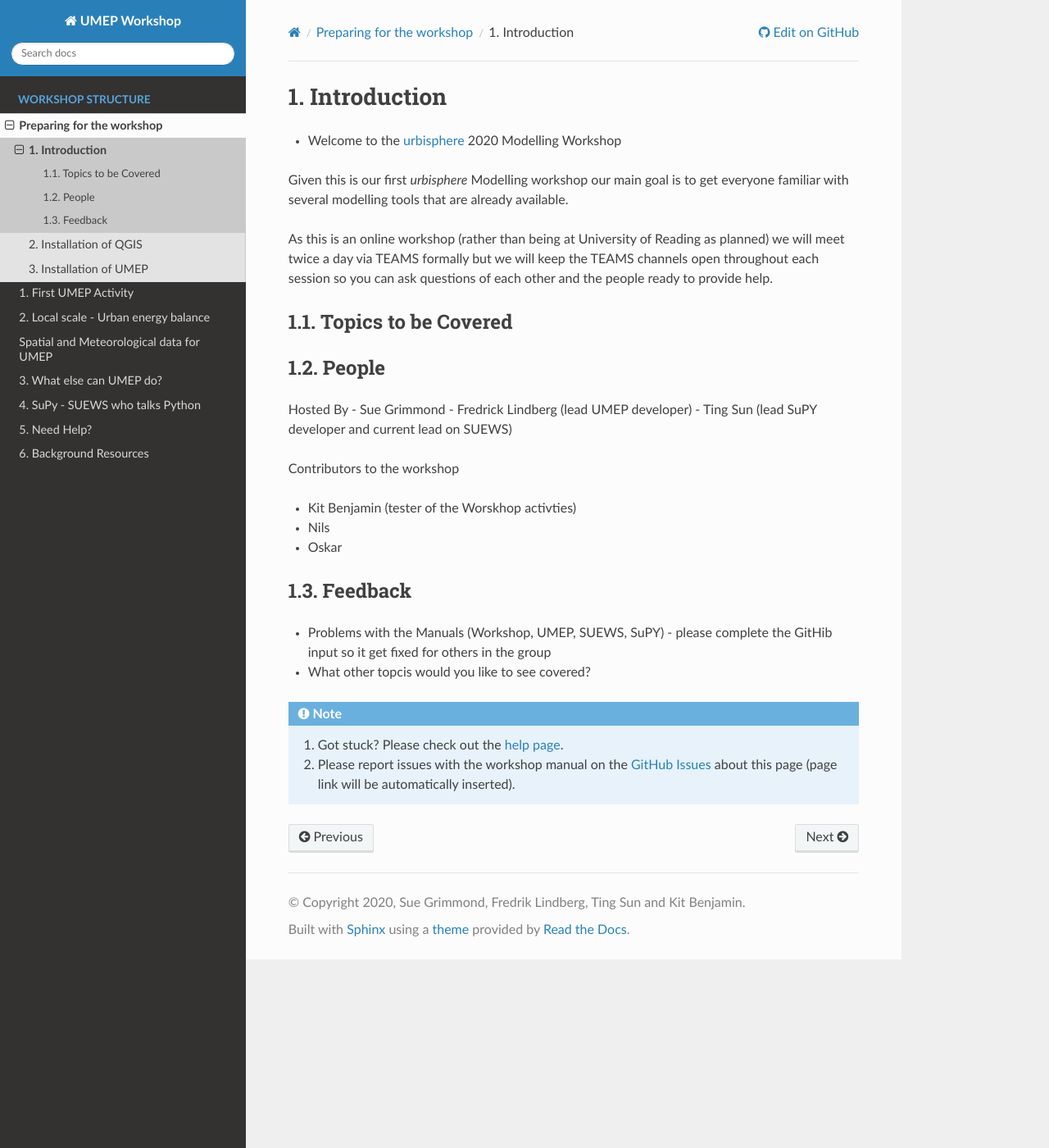
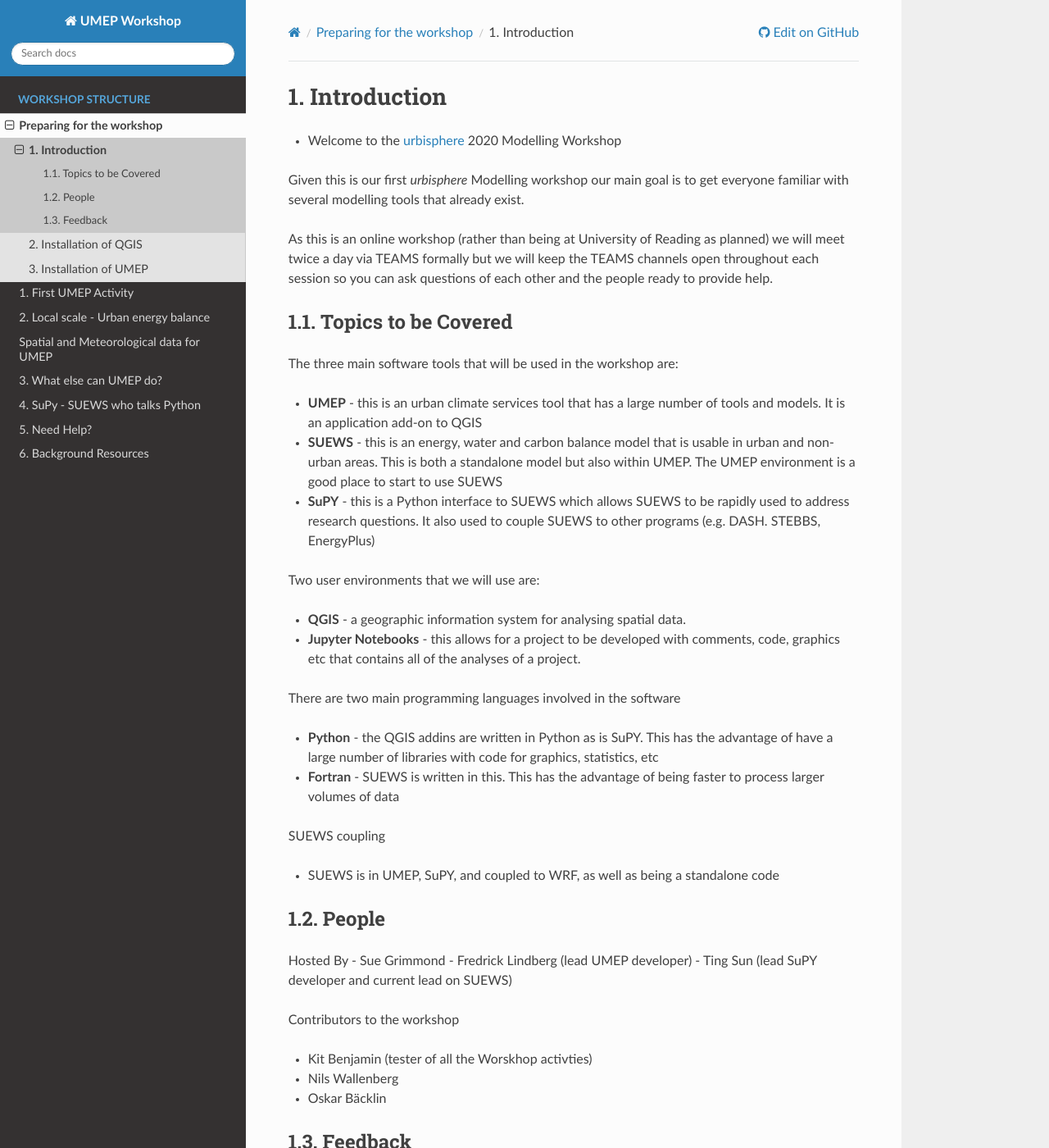
Before and after one commit to Urban-Meteorology-Reading/UMEP-Workshop, a Sphinx documentation site: the page built from source/Prepare/Intro1.rst, in a window 1280 px wide and 1400 px high. Shown: the whole window at 82% size. Built offline with Sphinx 7.4.7 and the Read the Docs theme 2.0.0, drawn with Linux system fonts in a browser that asks for light colours; some of the changed text lies outside the part shown.

Commit message:
Update Intro1.rst

```diff
--- a/source/Prepare/Intro1.rst
+++ b/source/Prepare/Intro1.rst
@@ -3,12 +3,33 @@
 
 - Welcome to the `urbisphere <http://urbisphere.eu/>`_ 2020 Modelling Workshop
 
-Given this is our first *urbisphere* Modelling workshop our main goal is to get everyone familiar with several modelling tools that are already available.
+Given this is our first *urbisphere* Modelling workshop our main goal is to get everyone familiar with several modelling tools that already exist.
 
 As this is an online workshop (rather than being at University of Reading as planned) we will meet twice a day via TEAMS formally but we will keep the TEAMS channels open throughout each session so you can ask questions of each other and the people ready to provide help.
 
 Topics to be Covered
 ~~~~~~~~~~~~~~~~~~~~~
+
+The three main software tools that will be used in the workshop are:
+
+- **UMEP** - this is an urban climate services tool that has a large number of tools and models. It is an application add-on to QGIS
+- **SUEWS** - this is an energy, water and carbon balance model that is usable in urban and non-urban areas. This is both a standalone model but also within UMEP. The UMEP environment is a good place to start to use SUEWS
+- **SuPY** - this is a Python interface to SUEWS which allows SUEWS to be rapidly used to address research questions. It also used to couple SUEWS to other programs (e.g. DASH. STEBBS, EnergyPlus)
+
+Two user environments that we will use are:
+
+- **QGIS** -  a geographic information system for analysing spatial data.
+- **Jupyter Notebooks** - this allows for a project to be developed with comments, code, graphics etc that contains all of the analyses of a project.
+
+There are two main programming languages involved in the software
+
+- **Python** - the QGIS addins are written in Python as is SuPY. This has the advantage of have a large number of libraries with code for graphics, statistics, etc
+- **Fortran** - SUEWS is written in this. This has the advantage of being faster to process larger volumes of data
+
+SUEWS coupling
+
+- SUEWS is in UMEP, SuPY, and coupled to WRF, as well as being a standalone code
+
 
 
 People
@@ -21,13 +42,13 @@
 
 Contributors to the workshop
 
-- Kit Benjamin (tester of the Worskhop activties)
-- Nils
-- Oskar
+- Kit Benjamin (tester of all the Worskhop activties)
+- Nils Wallenberg
+- Oskar Bäcklin
 
 
 Feedback
 ~~~~~~~~
 
 - Problems with the Manuals (Workshop, UMEP, SUEWS, SuPY) - please complete the GitHib input so it get fixed for others in the group
-- What other topcis would you like to see covered?
+- What other topcis would you like to see covered? Please add to GiHub or contact Sue
```
